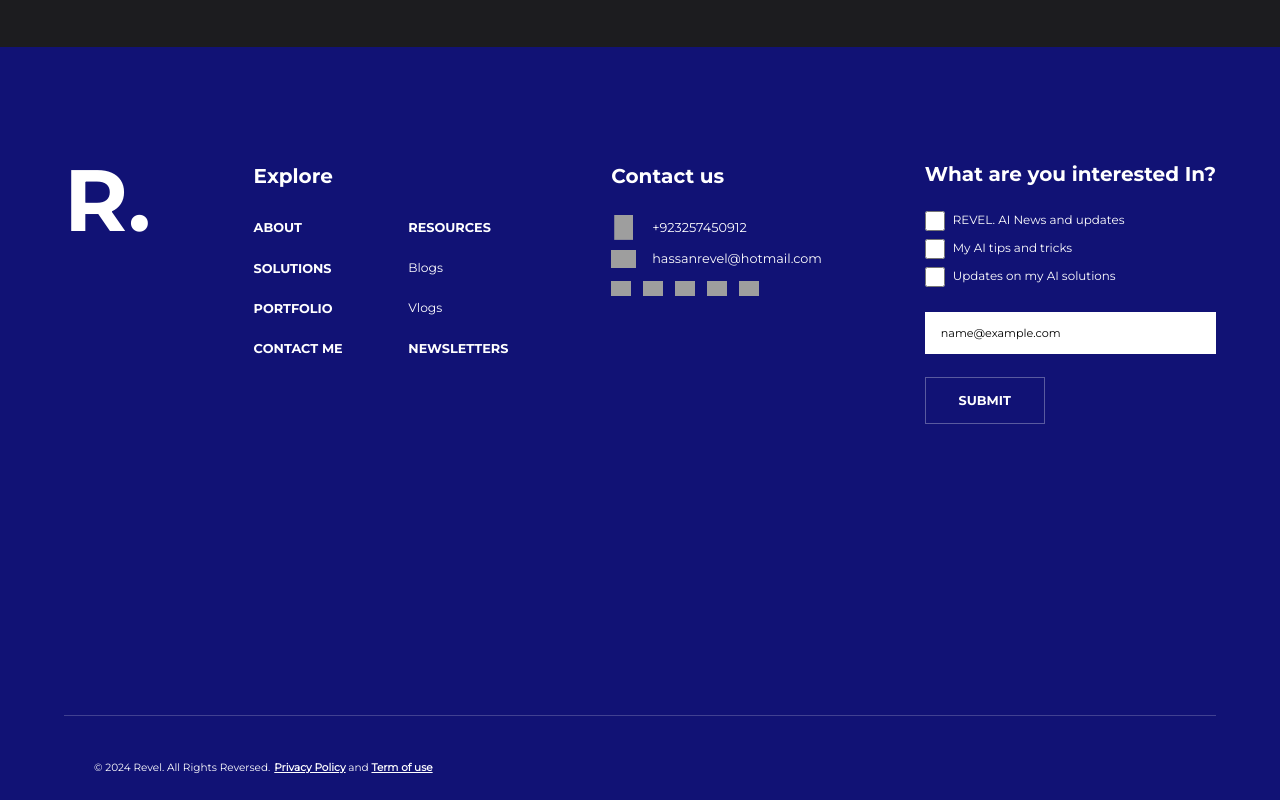
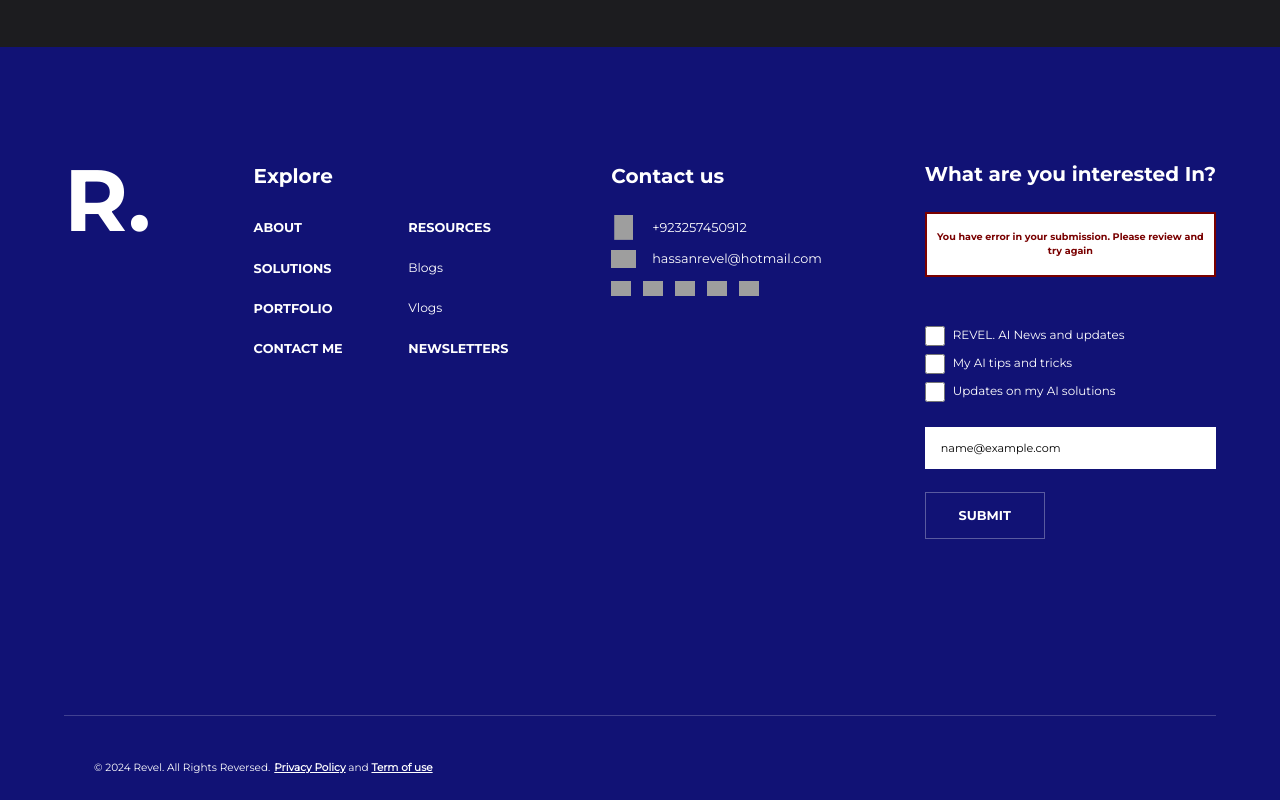
Before and after one commit to razarevel/Hassan-Revel-Porfolio, a React (Vite) app in the folder hassaPorfolioFrontend/: page / in a window 1280 px wide. Both pictures are taken after typing "name@example.com" into the empty fields and a click on the button "SUBMIT". Shown: the part 4106-4906 px from the top of the page. Built offline with nearby package versions, Linux system fonts and the light colour scheme; no server answers; grey boxes are pictures that could not be loaded.

Commit message:
subscribe form console.log

```diff
--- a/hassaPorfolioFrontend/package.json
+++ b/hassaPorfolioFrontend/package.json
@@ -14,6 +14,7 @@
     "framer-motion": "^11.1.8",
     "react": "^18.2.0",
     "react-dom": "^18.2.0",
+    "react-hook-form": "7.43",
     "react-icons": "^5.2.1",
     "react-router-dom": "^6.23.0",
     "swiper": "^11.1.3",
--- a/hassaPorfolioFrontend/src/Components/Footer/FooterComp/FooterList3.tsx
+++ b/hassaPorfolioFrontend/src/Components/Footer/FooterComp/FooterList3.tsx
@@ -1,4 +1,5 @@
 import { useState } from "react";
+import { useForm } from "react-hook-form";
 
 export default function FooterList3() {
   const context = [
@@ -7,15 +8,46 @@ export default function FooterList3() {
     `Updates on my AI solutions`,
   ];
   const [select, setSeleted] = useState<number[]>([]);
+  const [showError, setShowError] = useState(false);
   const checkedBoolean = (index: number) => {
-    if (select.includes(index)) return true;
+    if (select.includes(index)) {
+      return true;
+    }
     return false;
   };
+  const { register, handleSubmit, reset } = useForm();
+  const Data = {
+    aiNews: false,
+    aiTips: false,
+    aiUpdates: false,
+    email: "",
+  };
+
   return (
-    <div className="flex flex-col">
+    <form
+      className="flex flex-col"
+      onSubmit={handleSubmit((data) => {
+        Data.aiNews = select.includes(0);
+        Data.aiTips = select.includes(1);
+        Data.aiUpdates = select.includes(2);
+        Data.email = data.email || "";
+        if ((!Data.aiNews && !Data.aiTips && !Data.aiUpdates) || !Data.email) {
+          setShowError(true);
+          return;
+        }
+        setShowError(false);
+        setSeleted([]);
+        reset();
+      })}
+    >
       <h1 className="mt-[70px] lg:mt-0 text-[25px] lg:text-[1.563vw] leading-[1.3] font-Bold">
         What are you interested In?
       </h1>
+      {showError && (
+        <p className="mx-auto bg-white font-Bold text-center text-[12px] lg:text-[0.750vw]  border-[2px] border-[#790000] text-[#790000] py-[16px] my-[25px] w-full">
+          You have error in your submission. Please review and <br /> try again
+        </p>
+      )}
       {/* checkboxs */}
       <div className="text-[11px] lg:text-[.93vw] space-y-1 lg:space-y-[0.625vw] pt-[1.875vw] ">
         {context.map((el, index) => (
@@ -30,6 +62,7 @@ export default function FooterList3() {
           >
             <div style={{ width: "20px", height: "20px" }}>
               <input
+                {...register(`check${index.toString()}`)}
                 type="checkbox"
                 checked={checkedBoolean(index)}
                 className="w-full h-full cursor-pointer"
@@ -41,7 +74,8 @@ export default function FooterList3() {
       </div>
       {/* input */}
       <input
-        type="text"
+        {...register("email")}
+        type="email"
         placeholder="ENTER YOUR EMAIL ADDRESS"
         className="w-full pl-[10px] lg:pl-[1.25vw] h-[50px] text-[11px] mt-7 lg:h-[3.313vw] lg:text-[0.875vw] leading-normal lg:mt-[1.938vw] text-black focus:outline-none"
       />
@@ -49,6 +83,6 @@ export default function FooterList3() {
       <button className="text-[12px] h-[58px] lg:text-[1vw] lg:h-[3.625vw] lg:max-w-[9.375vw] lg:mt-[1.813vw]  submit-border font-Bold mt-7 duration-300 hover:bg-white hover:text-darkBlue ">
         SUBMIT
       </button>
-    </div>
+    </form>
   );
 }
--- a/hassaPorfolioFrontend/src/Pages/ContactPage/ContactComp/ContactForm.tsx
+++ b/hassaPorfolioFrontend/src/Pages/ContactPage/ContactComp/ContactForm.tsx
@@ -22,7 +22,7 @@ export default function ContactForm() {
     setFlags([...filtered, ...countries]);
   };
 
-  const keyCapture:any = useCallback(
+  const keyCapture: any = useCallback(
     (event: React.KeyboardEvent) => {
       const keyPressed = event.key.toLocaleLowerCase();
       if (/^[a-z]$/.test(keyPressed)) {
@@ -41,7 +41,7 @@ export default function ContactForm() {
     }
     return;
   }, [keyCapture, show]);
-  console.log(show);
+
   return (
     <div
       className="lg:flex justify-between mb-[56px] lg:mb-[12vw]"
```
Also changed, not shown: hassaPorfolioFrontend/vercel.json (deleted), 2 other files (tests, documents, lock files or other folders).
